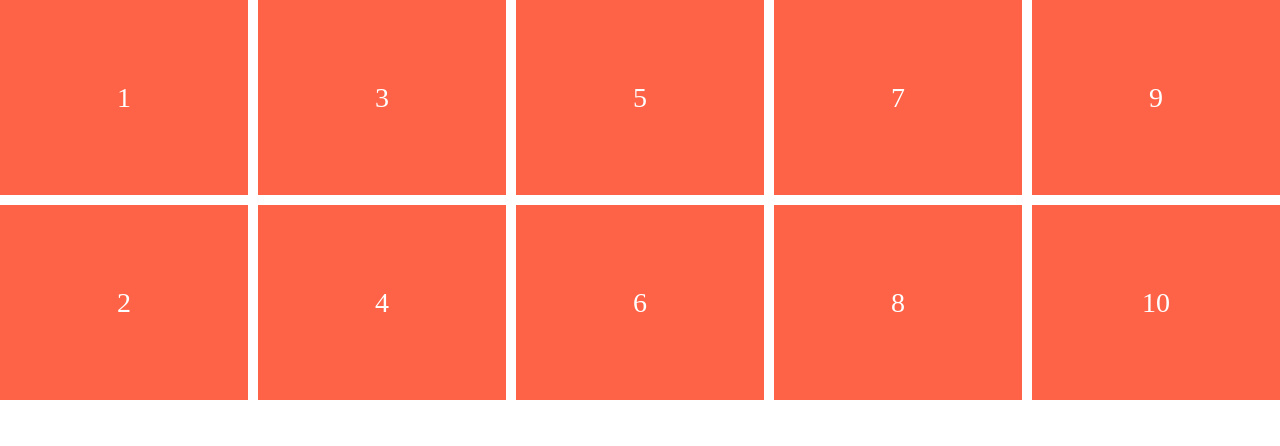
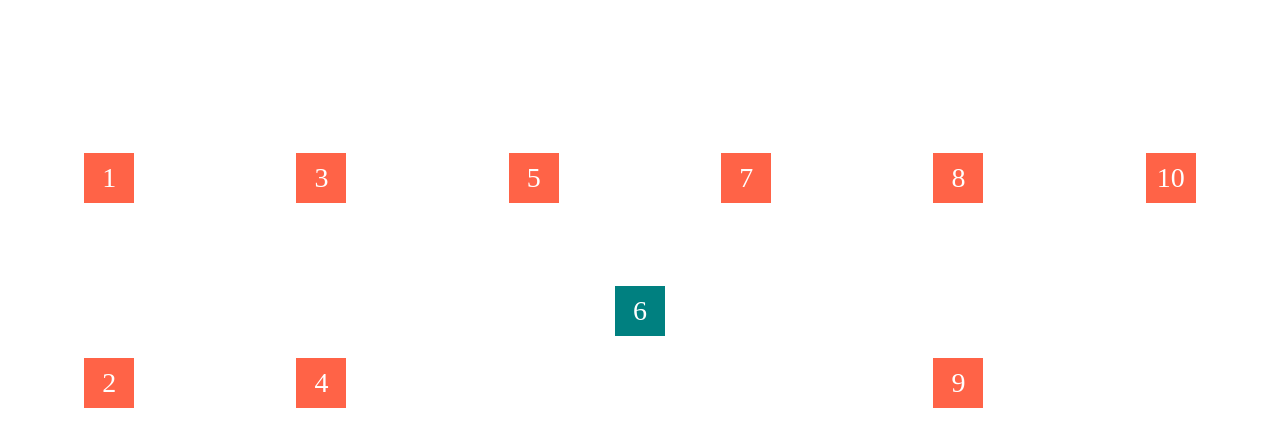
Before and after one commit to chaeyn/css-layout-masterclass, a website built with Vite: page index.html in a window 1280 px wide. Built offline with nearby package versions, Linux system fonts and the light colour scheme.

Commit message:
Learn Align / Justify items

```diff
--- a/src/style.css
+++ b/src/style.css
@@ -1,6 +1,3 @@
-* {
-  margin: 0;
-}
 .father {
   display: grid;
   min-height: 50vh;
@@ -10,9 +7,12 @@
   grid-auto-rows: 1fr;
   grid-auto-columns: 1fr;
   grid-auto-flow: column;
+  place-items: end center;
 }
 
 .child {
+  width: 50px;
+  height: 50px;
   background-color: tomato;
   color: white;
   font-size: 28px;
@@ -20,3 +20,10 @@
   justify-content: center;
   align-items: center;
 }
+.child:nth-child(6) {
+  background-color: teal;
+  /* align-self: center;
+  justify-self: end; */
+  place-self: center;
+  grid-column: span 2;
+}
```
